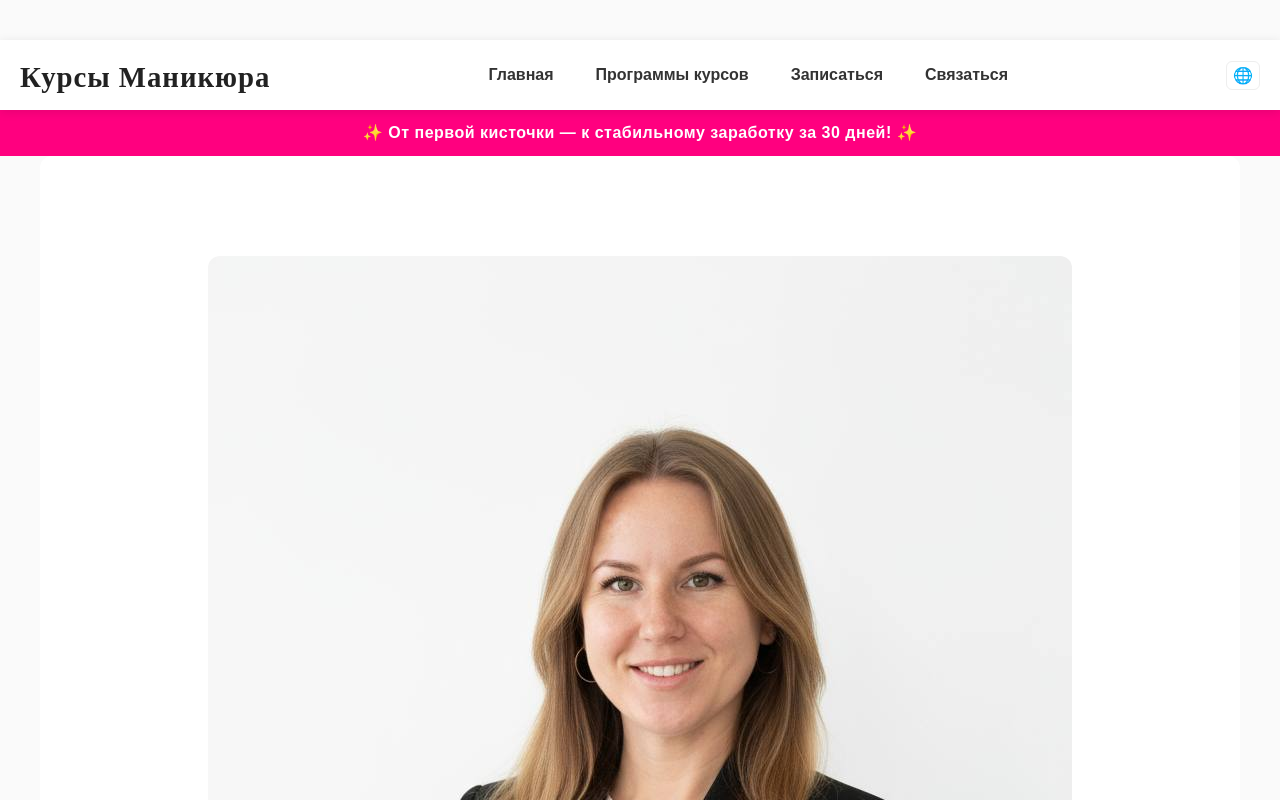
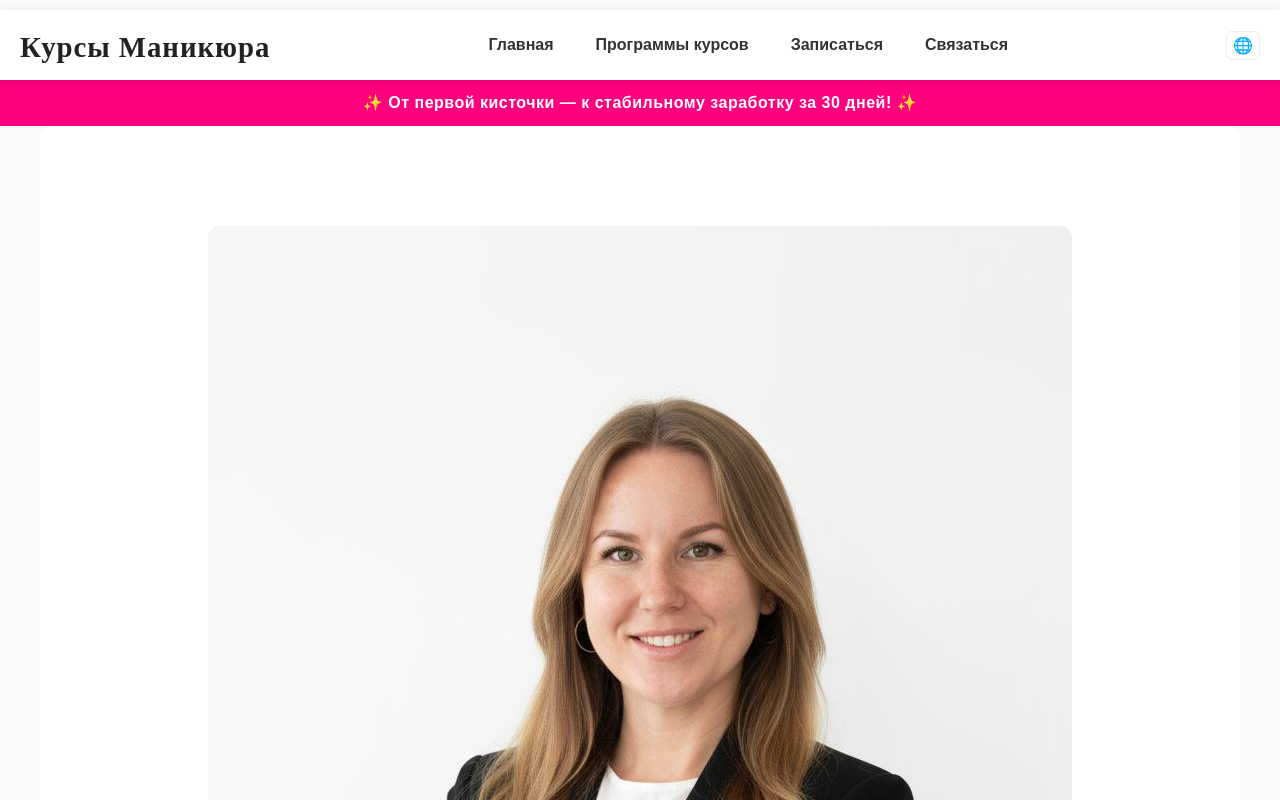
Before and after one commit to StrongArr0w/nail-school, a React (Vite) app: page / in a window 1280 px wide. Shown: the top 800 px of the page. Built offline with nearby package versions, Linux system fonts and the light colour scheme; a web font is replaced by a local one.

Commit message:
Fix: убран отступ сверху и обновлён заголовок отзывов

```diff
--- a/src/App.css
+++ b/src/App.css
@@ -45,7 +45,7 @@ body {
 }
 
 main.page {
-  padding-top: 40px;
+  padding-top: 10px;
 }
 
 /* Общий стиль секций */
@@ -642,3 +642,14 @@ p {
     opacity: 1;
   }
 }
+@media (max-width: 480px) {
+  .modal {
+    padding: 50px 20px 30px; /* больше верхнего отступа */
+  }
+
+  .modal-close {
+    top: 8px; /* подвигаем крестик ближе к углу */
+    right: 8px;
+    font-size: 1.6rem;
+  }
+}
```
